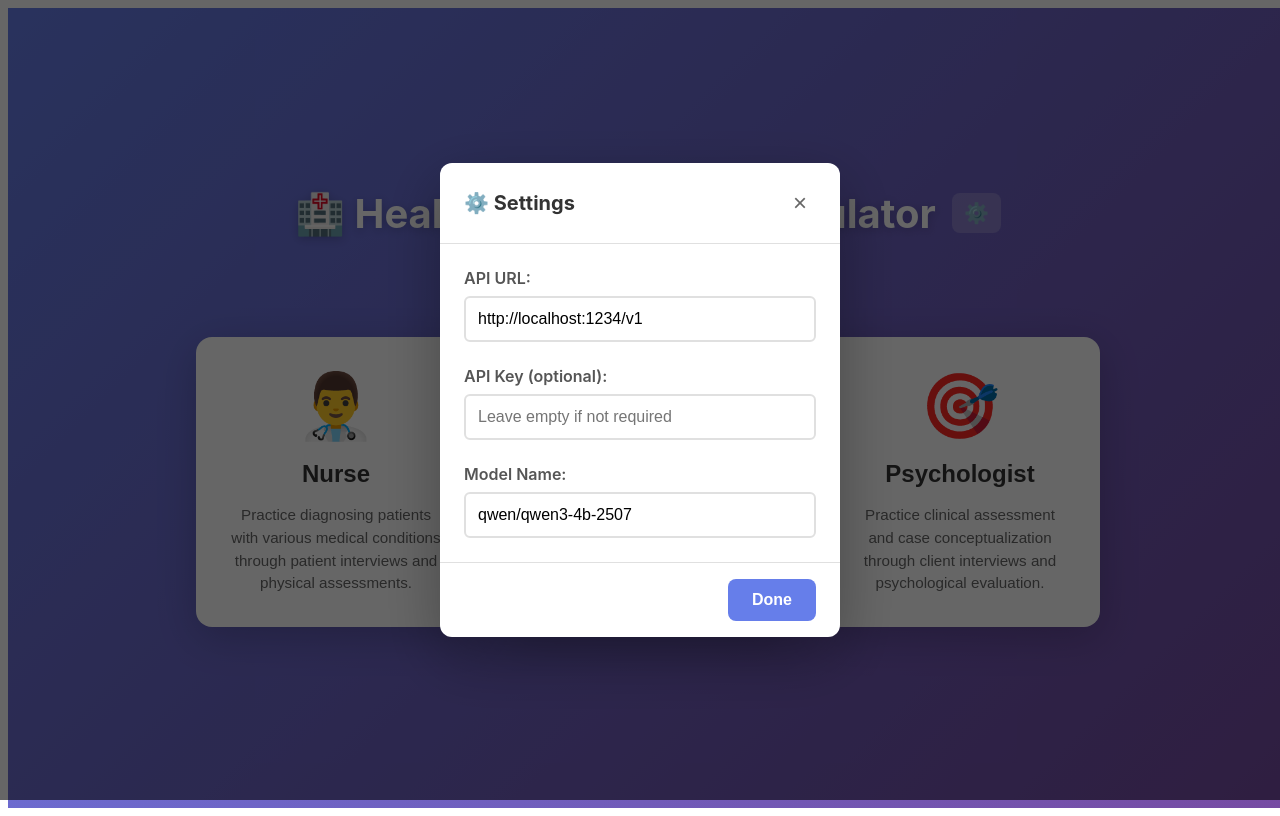
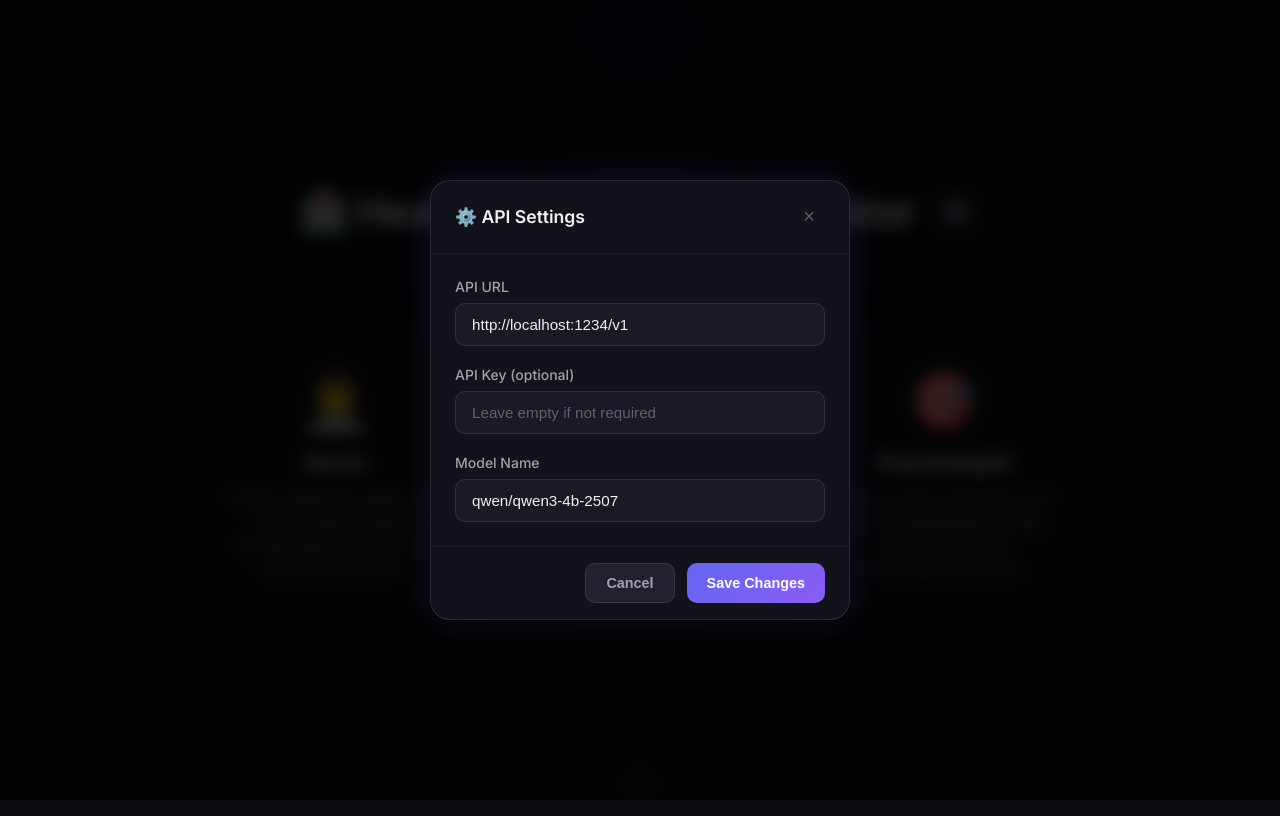
Before and after one commit to BeardedUnicorn/health-practitioner-sim, a React (Vite) app: page / in a window 1280 px wide. Both pictures are taken after a click on the button "⚙️". Built offline with nearby package versions, Linux system fonts and the light colour scheme.

Commit message:
feat: update app to healthcare training simulator with dark theme and styling

```diff
--- a/index.html
+++ b/index.html
@@ -4,7 +4,17 @@
     <meta charset="UTF-8" />
     <link rel="icon" type="image/svg+xml" href="/vite.svg" />
     <meta name="viewport" content="width=device-width, initial-scale=1.0" />
-    <title>Tauri + React + Typescript</title>
+    <meta name="color-scheme" content="dark" />
+    <title>Healthcare Training Simulator</title>
+    <link rel="preconnect" href="https://fonts.googleapis.com">
+    <link rel="preconnect" href="https://fonts.gstatic.com" crossorigin>
+    <link href="https://fonts.googleapis.com/css2?family=Inter:wght@400;500;600;700&display=swap" rel="stylesheet">
+    <style>
+      body {
+        margin: 0;
+        background: #0a0a0f;
+      }
+    </style>
   </head>
 
   <body>
--- a/src-tauri/tauri.conf.json
+++ b/src-tauri/tauri.conf.json
@@ -1,7 +1,7 @@
 {
-  "productName": "Nurse Training Simulator",
+  "productName": "Healthcare Training Simulator",
   "version": "0.1.0",
-  "identifier": "com.nursetraining.simulator",
+  "identifier": "com.healthcare.simulator",
   "build": {
     "beforeDevCommand": "npm run dev",
     "beforeBuildCommand": "npm run build",
@@ -13,7 +13,7 @@
       {
         "fullscreen": false,
         "resizable": true,
-        "title": "Nurse Training Simulator",
+        "title": "Healthcare Training Simulator",
         "width": 1200,
         "height": 800,
         "minWidth": 800,
--- a/src/App.css
+++ b/src/App.css
@@ -1,10 +1,75 @@
+:root {
+  /* Dark theme colors */
+  --bg-primary: #0a0a0f;
+  --bg-secondary: #12121a;
+  --bg-tertiary: #1a1a24;
+  --bg-elevated: #22222e;
+  --bg-hover: #2a2a38;
+
+  /* Text colors */
+  --text-primary: #f0f0f5;
+  --text-secondary: #a0a0b0;
+  --text-muted: #606070;
+
+  /* Accent colors */
+  --accent-primary: #6366f1;
+  --accent-primary-hover: #818cf8;
+  --accent-primary-muted: rgba(99, 102, 241, 0.15);
+  --accent-secondary: #8b5cf6;
+  --accent-gradient: linear-gradient(135deg, #6366f1 0%, #8b5cf6 100%);
+
+  /* Status colors */
+  --success: #10b981;
+  --success-bg: rgba(16, 185, 129, 0.15);
+  --success-border: rgba(16, 185, 129, 0.3);
+  --error: #ef4444;
+  --error-bg: rgba(239, 68, 68, 0.15);
+  --error-border: rgba(239, 68, 68, 0.3);
+  --warning: #f59e0b;
+  --warning-bg: rgba(245, 158, 11, 0.15);
+  --warning-border: rgba(245, 158, 11, 0.3);
+
+  /* Border colors */
+  --border-subtle: rgba(255, 255, 255, 0.06);
+  --border-default: rgba(255, 255, 255, 0.1);
+  --border-strong: rgba(255, 255, 255, 0.15);
+
+  /* Shadows */
+  --shadow-sm: 0 2px 8px rgba(0, 0, 0, 0.3);
+  --shadow-md: 0 4px 20px rgba(0, 0, 0, 0.4);
+  --shadow-lg: 0 8px 40px rgba(0, 0, 0, 0.5);
+  --shadow-glow: 0 0 30px rgba(99, 102, 241, 0.2);
+
+  /* Transitions */
+  --transition-fast: 0.15s ease;
+  --transition-normal: 0.25s ease;
+  --transition-slow: 0.4s ease;
+
+  /* Border radius */
+  --radius-sm: 6px;
+  --radius-md: 10px;
+  --radius-lg: 14px;
+  --radius-xl: 20px;
+}
+
+* {
+  box-sizing: border-box;
+}
+
+body {
+  margin: 0;
+  background: var(--bg-primary);
+  color: var(--text-primary);
+}
+
 .app {
   width: 100vw;
   height: 100vh;
   display: flex;
   flex-direction: column;
-  background: linear-gradient(135deg, #667eea 0%, #764ba2 100%);
-  font-family: -apple-system, BlinkMacSystemFont, 'Segoe UI', 'Roboto', 'Oxygen', 'Ubuntu', 'Cantarell', sans-serif;
+  background: var(--bg-primary);
+  font-family: 'Inter', -apple-system, BlinkMacSystemFont, 'Segoe UI', 'Roboto', sans-serif;
+  color: var(--text-primary);
 }
 
 /* Modal */
@@ -14,7 +79,8 @@
   left: 0;
   right: 0;
   bottom: 0;
-  background: rgba(0, 0, 0, 0.6);
+  background: rgba(0, 0, 0, 0.8);
+  backdrop-filter: blur(8px);
   display: flex;
   align-items: center;
   justify-content: center;
@@ -23,19 +89,16 @@
 }
 
 @keyframes fadeIn {
-  from {
-    opacity: 0;
-  }
-  to {
-    opacity: 1;
-  }
+  from { opacity: 0; }
+  to { opacity: 1; }
 }
 
 .modal-content {
-  background: white;
-  border-radius: 12px;
-  box-shadow: 0 20px 60px rgba(0, 0, 0, 0.3);
-  min-width: 400px;
+  background: var(--bg-secondary);
+  border: 1px solid var(--border-default);
+  border-radius: var(--radius-xl);
+  box-shadow: var(--shadow-lg), var(--shadow-glow);
+  min-width: 420px;
   max-width: 90vw;
   max-height: 90vh;
   overflow: hidden;
@@ -45,11 +108,11 @@
 @keyframes slideUp {
   from {
     opacity: 0;
-    transform: translateY(20px);
+    transform: translateY(20px) scale(0.98);
   }
   to {
     opacity: 1;
-    transform: translateY(0);
+    transform: translateY(0) scale(1);
   }
 }
 
@@ -57,21 +120,22 @@
   display: flex;
   justify-content: space-between;
   align-items: center;
-  padding: 1.5rem;
-  border-bottom: 1px solid #e0e0e0;
+  padding: 1.25rem 1.5rem;
+  border-bottom: 1px solid var(--border-subtle);
 }
 
 .modal-header h2 {
   margin: 0;
-  color: #333;
-  font-size: 1.25rem;
+  color: var(--text-primary);
+  font-size: 1.1rem;
+  font-weight: 600;
 }
 
 .modal-close {
-  background: none;
+  background: transparent;
   border: none;
-  font-size: 1.5rem;
-  color: #666;
+  font-size: 1.25rem;
+  color: var(--text-muted);
   cursor: pointer;
   padding: 0;
   width: 32px;
@@ -79,13 +143,13 @@
   display: flex;
   align-items: center;
   justify-content: center;
-  border-radius: 6px;
-  transition: all 0.2s;
+  border-radius: var(--radius-sm);
+  transition: all var(--transition-fast);
 }
 
 .modal-close:hover {
-  background: #f0f0f0;
-  color: #333;
+  background: var(--bg-hover);
+  color: var(--text-primary);
 }
 
 .modal-body {
@@ -94,10 +158,10 @@
 
 .modal-footer {
   padding: 1rem 1.5rem;
-  border-top: 1px solid #e0e0e0;
+  border-top: 1px solid var(--border-subtle);
   display: flex;
   justify-content: flex-end;
-  gap: 0.5rem;
+  gap: 0.75rem;
 }
 
 /* Profession Selection */
@@ -108,91 +172,120 @@
   align-items: center;
   justify-content: center;
   padding: 2rem;
+  background:
+    radial-gradient(ellipse at top, rgba(99, 102, 241, 0.1) 0%, transparent 50%),
+    radial-gradient(ellipse at bottom, rgba(139, 92, 246, 0.08) 0%, transparent 50%),
+    var(--bg-primary);
 }
 
 .profession-header {
   display: flex;
   align-items: center;
   gap: 1rem;
-  margin-bottom: 0.5rem;
+  margin-bottom: 0.75rem;
 }
 
 .profession-header h1 {
-  color: white;
+  color: var(--text-primary);
   font-size: 2.5rem;
+  font-weight: 700;
   margin: 0;
-  text-shadow: 0 2px 10px rgba(0, 0, 0, 0.2);
+  letter-spacing: -0.02em;
 }
 
 .btn-icon {
-  background: rgba(255, 255, 255, 0.2);
-  border: none;
-  border-radius: 8px;
-  padding: 0.5rem 0.75rem;
-  font-size: 1.25rem;
+  background: var(--bg-elevated);
+  border: 1px solid var(--border-default);
+  border-radius: var(--radius-md);
+  padding: 0.6rem 0.8rem;
+  font-size: 1.1rem;
   cursor: pointer;
-  transition: all 0.2s;
+  transition: all var(--transition-fast);
+  color: var(--text-secondary);
 }
 
 .btn-icon:hover {
-  background: rgba(255, 255, 255, 0.3);
+  background: var(--bg-hover);
+  border-color: var(--border-strong);
+  color: var(--text-primary);
   transform: translateY(-2px);
 }
 
 .profession-select-container .subtitle {
-  color: rgba(255, 255, 255, 0.9);
-  font-size: 1.2rem;
+  color: var(--text-secondary);
+  font-size: 1.1rem;
   margin-bottom: 3rem;
+  font-weight: 400;
 }
 
 .profession-cards {
   display: flex;
-  gap: 2rem;
+  gap: 1.5rem;
   flex-wrap: wrap;
   justify-content: center;
-  max-width: 1200px;
+  max-width: 1000px;
 }
 
 .profession-card {
-  background: white;
-  border: none;
-  border-radius: 16px;
+  background: var(--bg-secondary);
+  border: 1px solid var(--border-default);
+  border-radius: var(--radius-xl);
   padding: 2rem;
   width: 280px;
   cursor: pointer;
-  transition: all 0.3s ease;
-  box-shadow: 0 10px 40px rgba(0, 0, 0, 0.2);
+  transition: all var(--transition-normal);
   text-align: center;
+  position: relative;
+  overflow: hidden;
+}
+
+.profession-card::before {
+  content: '';
+  position: absolute;
+  top: 0;
+  left: 0;
+  right: 0;
+  height: 3px;
+  background: var(--accent-gradient);
+  opacity: 0;
+  transition: opacity var(--transition-normal);
 }
 
 .profession-card:hover {
-  transform: translateY(-8px);
-  box-shadow: 0 20px 60px rgba(0, 0, 0, 0.3);
+  transform: translateY(-6px);
+  border-color: var(--accent-primary);
+  box-shadow: var(--shadow-lg), var(--shadow-glow);
+}
+
+.profession-card:hover::before {
+  opacity: 1;
 }
 
 .profession-card .profession-emoji {
-  font-size: 4rem;
+  font-size: 3.5rem;
   margin-bottom: 1rem;
+  display: block;
 }
 
 .profession-card h2 {
-  margin: 0 0 1rem 0;
-  color: #333;
-  font-size: 1.5rem;
+  margin: 0 0 0.75rem 0;
+  color: var(--text-primary);
+  font-size: 1.35rem;
+  font-weight: 600;
 }
 
 .profession-card p {
   margin: 0;
-  color: #666;
-  font-size: 0.95rem;
-  line-height: 1.5;
+  color: var(--text-secondary);
+  font-size: 0.9rem;
+  line-height: 1.6;
 }
 
 /* Header */
 .header {
-  background: white;
-  padding: 1rem 2rem;
-  box-shadow: 0 2px 10px rgba(0, 0, 0, 0.1);
+  background: var(--bg-secondary);
+  padding: 0.875rem 1.5rem;
+  border-bottom: 1px solid var(--border-subtle);
   display: flex;
   justify-content: space-between;
   align-items: center;
@@ -200,8 +293,10 @@
 
 .header h1 {
   margin: 0;
-  font-size: 1.5rem;
-  color: #333;
+  font-size: 1.25rem;
+  font-weight: 600;
+  color: var(--text-primary);
+  letter-spacing: -0.01em;
 }
 
 .header-buttons {
@@ -211,7 +306,7 @@
 
 /* Form */
 .form-group {
-  margin-bottom: 1.5rem;
+  margin-bottom: 1.25rem;
 }
 
 .form-group:last-child {
@@ -221,23 +316,30 @@
 .form-group label {
   display: block;
   margin-bottom: 0.5rem;
-  font-weight: 600;
-  color: #555;
+  font-weight: 500;
+  font-size: 0.875rem;
+  color: var(--text-secondary);
 }
 
 .form-group input {
   width: 100%;
-  padding: 0.75rem;
-  border: 2px solid #e0e0e0;
-  border-radius: 6px;
-  font-size: 1rem;
-  box-sizing: border-box;
-  transition: border-color 0.3s;
+  padding: 0.75rem 1rem;
+  background: var(--bg-tertiary);
+  border: 1px solid var(--border-default);
+  border-radius: var(--radius-md);
+  font-size: 0.95rem;
+  color: var(--text-primary);
+  transition: all var(--transition-fast);
+}
+
+.form-group input::placeholder {
+  color: var(--text-muted);
 }
 
 .form-group input:focus {
   outline: none;
-  border-color: #667eea;
+  border-color: var(--accent-primary);
+  box-shadow: 0 0 0 3px var(--accent-primary-muted);
 }
 
 /* Start Container */
@@ -248,27 +350,34 @@
   align-items: center;
   justify-content: center;
   padding: 2rem;
+  background:
+    radial-gradient(ellipse at center, rgba(99, 102, 241, 0.05) 0%, transparent 60%),
+    var(--bg-primary);
 }
 
 .start-container > div {
-  background: white;
+  background: var(--bg-secondary);
+  border: 1px solid var(--border-default);
   padding: 3rem;
-  border-radius: 12px;
-  box-shadow: 0 10px 40px rgba(0, 0, 0, 0.2);
-  max-width: 600px;
+  border-radius: var(--radius-xl);
+  box-shadow: var(--shadow-md);
+  max-width: 550px;
   text-align: center;
 }
 
 .start-container h2 {
-  color: #333;
+  color: var(--text-primary);
   margin-top: 0;
   margin-bottom: 1rem;
+  font-size: 1.5rem;
+  font-weight: 600;
 }
 
 .start-container p {
-  color: #666;
-  font-size: 1.1rem;
+  color: var(--text-secondary);
+  font-size: 1rem;
   margin-bottom: 2rem;
+  line-height: 1.6;
 }
 
 /* Session Container */
@@ -278,14 +387,15 @@
   gap: 1rem;
   padding: 1rem;
   overflow: hidden;
+  background: var(--bg-primary);
 }
 
 /* Chat Container */
 .chat-container {
   flex: 1;
-  background: white;
-  border-radius: 12px;
-  box-shadow: 0 10px 40px rgba(0, 0, 0, 0.2);
+  background: var(--bg-secondary);
+  border: 1px solid var(--border-subtle);
+  border-radius: var(--radius-lg);
   display: flex;
   flex-direction: column;
   overflow: hidden;
@@ -304,7 +414,19 @@
 .message {
   display: flex;
   flex-direction: column;
-  max-width: 70%;
+  max-width: 75%;
+  animation: messageIn 0.3s ease-out;
+}
+
+@keyframes messageIn {
+  from {
+    opacity: 0;
+    transform: translateY(10px);
+  }
+  to {
+    opacity: 1;
+    transform: translateY(0);
+  }
 }
 
 .message.user {
@@ -318,133 +440,164 @@
 }
 
 .message-label {
-  font-size: 0.85rem;
-  font-weight: 600;
-  margin-bottom: 0.25rem;
-  color: #666;
+  font-size: 0.75rem;
+  font-weight: 500;
+  margin-bottom: 0.35rem;
+  color: var(--text-muted);
+  text-transform: uppercase;
+  letter-spacing: 0.05em;
 }
 
 .message-content {
-  padding: 1rem;
-  border-radius: 12px;
-  line-height: 1.5;
+  padding: 0.875rem 1.125rem;
+  border-radius: var(--radius-lg);
+  line-height: 1.55;
+  font-size: 0.95rem;
 }
 
 .message.user .message-content {
-  background: #667eea;
+  background: var(--accent-gradient);
   color: white;
+  border-bottom-right-radius: var(--radius-sm);
 }
 
 .message.assistant .message-content {
-  background: #f0f0f0;
-  color: #333;
+  background: var(--bg-elevated);
+  color: var(--text-primary);
+  border: 1px solid var(--border-subtle);
+  border-bottom-left-radius: var(--radius-sm);
 }
 
 .message-content.typing {
-  font-style: italic;
-  opacity: 0.7;
+  color: var(--text-muted);
+}
+
+.message-content.typing::after {
+  content: '';
+  animation: ellipsis 1.5s infinite;
+}
+
+@keyframes ellipsis {
+  0%, 20% { content: ''; }
+  40% { content: '.'; }
+  60% { content: '..'; }
+  80%, 100% { content: '...'; }
 }
 
 /* Feedback */
 .feedback {
-  padding: 1rem;
-  margin: 0 1.5rem;
-  border-radius: 8px;
-  font-weight: 600;
+  padding: 1rem 1.25rem;
+  margin: 0 1.5rem 1rem;
+  border-radius: var(--radius-md);
+  font-weight: 500;
+  font-size: 0.95rem;
   display: flex;
   align-items: center;
   justify-content: space-between;
+  animation: slideIn 0.3s ease-out;
 }
 
 .feedback.correct {
-  background: #d4edda;
-  color: #155724;
-  border: 2px solid #c3e6cb;
+  background: var(--success-bg);
+  color: var(--success);
+  border: 1px solid var(--success-border);
 }
 
 .feedback.incorrect {
-  background: #f8d7da;
-  color: #721c24;
-  border: 2px solid #f5c6cb;
+  background: var(--error-bg);
+  color: var(--error);
+  border: 1px solid var(--error-border);
 }
 
 /* Input */
 .input-container {
   display: flex;
-  gap: 0.5rem;
+  gap: 0.75rem;
   padding: 1rem 1.5rem;
-  border-top: 2px solid #f0f0f0;
+  border-top: 1px solid var(--border-subtle);
+  background: var(--bg-tertiary);
 }
 
 .input-container input {
   flex: 1;
-  padding: 0.75rem;
-  border: 2px solid #e0e0e0;
-  border-radius: 8px;
-  font-size: 1rem;
-  transition: border-color 0.3s;
+  padding: 0.875rem 1rem;
+  background: var(--bg-secondary);
+  border: 1px solid var(--border-default);
+  border-radius: var(--radius-md);
+  font-size: 0.95rem;
+  color: var(--text-primary);
+  transition: all var(--transition-fast);
+}
+
+.input-container input::placeholder {
+  color: var(--text-muted);
 }
 
 .input-container input:focus {
   outline: none;
-  border-color: #667eea;
+  border-color: var(--accent-primary);
+  box-shadow: 0 0 0 3px var(--accent-primary-muted);
 }
 
 .input-container input:disabled {
-  background: #f5f5f5;
+  background: var(--bg-tertiary);
+  color: var(--text-muted);
   cursor: not-allowed;
 }
 
 .hint {
-  padding: 0.5rem 1.5rem 1rem;
-  font-size: 0.9rem;
-  color: #666;
+  padding: 0.625rem 1.5rem 1rem;
+  font-size: 0.8rem;
+  color: var(--text-muted);
   text-align: center;
+  background: var(--bg-tertiary);
 }
 
 /* Sidebar */
 .sidebar {
-  width: 280px;
+  width: 300px;
   display: flex;
   flex-direction: column;
-  gap: 1rem;
+  gap: 0.75rem;
 }
 
 .info-box {
-  background: white;
-  padding: 1.5rem;
-  border-radius: 12px;
-  box-shadow: 0 10px 40px rgba(0, 0, 0, 0.2);
+  background: var(--bg-secondary);
+  border: 1px solid var(--border-subtle);
+  padding: 1.25rem;
+  border-radius: var(--radius-lg);
 }
 
 .info-box h3 {
-  margin-top: 0;
-  color: #333;
+  margin: 0 0 1rem 0;
+  color: var(--text-primary);
+  font-size: 0.95rem;
+  font-weight: 600;
 }
 
 .info-box ol {
-  padding-left: 1.5rem;
-  color: #666;
+  padding-left: 1.25rem;
+  color: var(--text-secondary);
   line-height: 1.8;
-  margin-bottom: 0;
+  margin: 0;
+  font-size: 0.875rem;
 }
 
 .answer-box {
-  margin-top: 1rem;
-  background: #fff3cd;
-  border: 2px solid #ffc107;
+  background: var(--warning-bg);
+  border: 1px solid var(--warning-border);
   animation: slideIn 0.3s ease-out;
 }
 
 .answer-box h3 {
-  color: #856404;
+  color: var(--warning);
   margin-bottom: 0.5rem;
 }
 
 .answer-text {
-  font-size: 1.1rem;
+  font-size: 1rem;
   font-weight: 600;
-  color: #333;
+  color: var(--text-primary);
   margin: 0;
 }
 
@@ -461,22 +614,21 @@
 
 /* Toolkit */
 .toolkit-box {
-  margin-top: 0.5rem;
-  max-height: 500px;
+  max-height: 450px;
   overflow-y: auto;
   animation: slideIn 0.3s ease-out;
-  background: #f8f9fa;
-  border: 2px solid #667eea;
+  background: var(--bg-tertiary);
+  border: 1px solid var(--accent-primary);
 }
 
 .toolkit-box h3 {
-  color: #667eea;
+  color: var(--accent-primary-hover);
   margin-bottom: 1rem;
-  font-size: 1.1rem;
+  font-size: 0.95rem;
 }
 
 .toolkit-section {
-  margin-bottom: 1.5rem;
+  margin-bottom: 1.25rem;
 }
 
 .toolkit-section:last-child {
@@ -484,27 +636,29 @@
 }
 
 .toolkit-section h4 {
-  font-size: 0.9rem;
-  color: #555;
-  margin-bottom: 0.5rem;
-  margin-top: 0;
-  padding-bottom: 0.25rem;
-  border-bottom: 1px solid #ddd;
+  font-size: 0.75rem;
+  font-weight: 600;
+  color: var(--text-muted);
+  margin: 0 0 0.5rem 0;
+  padding-bottom: 0.375rem;
+  border-bottom: 1px solid var(--border-subtle);
+  text-transform: uppercase;
+  letter-spacing: 0.05em;
 }
 
 .toolkit-btn {
   display: block;
   width: 100%;
-  padding: 0.6rem;
-  margin-bottom: 0.4rem;
-  background: white;
-  border: 1px solid #ddd;
-  border-radius: 6px;
+  padding: 0.625rem 0.75rem;
+  margin-bottom: 0.375rem;
+  background: var(--bg-secondary);
+  border: 1px solid var(--border-default);
+  border-radius: var(--radius-sm);
   font-size: 0.85rem;
   text-align: left;
   cursor: pointer;
-  transition: all 0.2s;
-  color: #333;
+  transition: all var(--transition-fast);
+  color: var(--text-secondary);
   font-weight: 500;
 }
 
@@ -513,28 +667,27 @@
 }
 
 .toolkit-btn:hover:not(:disabled) {
-  background: #667eea;
-  color: white;
-  border-color: #667eea;
-  transform: translateX(3px);
+  background: var(--accent-primary-muted);
+  color: var(--accent-primary-hover);
+  border-color: var(--accent-primary);
+  transform: translateX(4px);
 }
 
 .toolkit-btn:disabled {
-  opacity: 0.5;
+  opacity: 0.4;
   cursor: wait;
-  background: #e9ecef;
 }
 
 .toolkit-btn-full {
-  background: #667eea;
-  color: white;
-  border-color: #667eea;
+  background: var(--accent-primary-muted);
+  color: var(--accent-primary-hover);
+  border-color: var(--accent-primary);
   font-weight: 600;
 }
 
 .toolkit-btn-full:hover:not(:disabled) {
-  background: #5568d3;
-  transform: translateY(-2px);
+  background: var(--accent-primary);
+  color: white;
 }
 
 .toolkit-box::-webkit-scrollbar {
@@ -542,55 +695,65 @@
 }
 
 .toolkit-box::-webkit-scrollbar-track {
-  background: #f1f1f1;
+  background: var(--bg-secondary);
   border-radius: 10px;
 }
 
 .toolkit-box::-webkit-scrollbar-thumb {
-  background: #667eea;
+  background: var(--accent-primary);
   border-radius: 10px;
 }
 
 .toolkit-box::-webkit-scrollbar-thumb:hover {
-  background: #5568d3;
+  background: var(--accent-primary-hover);
 }
 
 /* Buttons */
 .btn-primary, .btn-secondary {
-  padding: 0.75rem 1.5rem;
+  padding: 0.7rem 1.25rem;
   border: none;
-  border-radius: 8px;
-  font-size: 1rem;
+  border-radius: var(--radius-md);
+  font-size: 0.9rem;
   font-weight: 600;
   cursor: pointer;
-  transition: all 0.3s;
+  transition: all var(--transition-fast);
+  display: inline-flex;
+  align-items: center;
+  justify-content: center;
+  gap: 0.5rem;
 }
 
 .btn-primary {
-  background: #667eea;
+  background: var(--accent-gradient);
   color: white;
+  border: none;
 }
 
 .btn-primary:hover:not(:disabled) {
-  background: #5568d3;
   transform: translateY(-2px);
-  box-shadow: 0 5px 15px rgba(102, 126, 234, 0.4);
+  box-shadow: 0 4px 20px rgba(99, 102, 241, 0.4);
+}
+
+.btn-primary:active:not(:disabled) {
+  transform: translateY(0);
 }
 
 .btn-primary:disabled {
-  background: #ccc;
+  background: var(--bg-elevated);
+  color: var(--text-muted);
   cursor: not-allowed;
 }
 
 .btn-secondary {
-  background: white;
-  color: #667eea;
-  border: 2px solid #667eea;
+  background: var(--bg-elevated);
+  color: var(--text-secondary);
+  border: 1px solid var(--border-default);
 }
 
 .btn-secondary:hover:not(:disabled) {
-  background: #f8f9ff;
-  transform: translateY(-2px);
+  background: var(--bg-hover);
+  color: var(--text-primary);
+  border-color: var(--border-strong);
 }
 
 .btn-secondary:disabled {
@@ -600,24 +763,37 @@
 
 .btn-large {
   padding: 1rem 2rem;
-  font-size: 1.2rem;
+  font-size: 1rem;
 }
 
 /* Scrollbar */
 .messages::-webkit-scrollbar {
-  width: 8px;
+  width: 6px;
 }
 
 .messages::-webkit-scrollbar-track {
-  background: #f1f1f1;
+  background: var(--bg-tertiary);
   border-radius: 10px;
 }
 
 .messages::-webkit-scrollbar-thumb {
-  background: #888;
+  background: var(--bg-hover);
   border-radius: 10px;
 }
 
 .messages::-webkit-scrollbar-thumb:hover {
-  background: #555;
+  background: var(--text-muted);
 }
+
+/* Focus visible for accessibility */
+button:focus-visible,
+input:focus-visible {
+  outline: 2px solid var(--accent-primary);
+  outline-offset: 2px;
+}
+
+/* Selection */
+::selection {
+  background: var(--accent-primary);
+  color: white;
+}
--- a/src/components/Message.tsx
+++ b/src/components/Message.tsx
@@ -30,7 +30,7 @@ export function TypingIndicator({ patientLabel, patientEmoji }: TypingIndicatorP
   return (
     <div className="message assistant">
       <div className="message-label">{patientEmoji} {patientLabel}</div>
-      <div className="message-content typing">Thinking...</div>
+      <div className="message-content typing">Thinking</div>
     </div>
   );
 }
--- a/src/components/ProfessionSelect.tsx
+++ b/src/components/ProfessionSelect.tsx
@@ -26,7 +26,7 @@ export function ProfessionSelect({ onSelect, onOpenSettings }: ProfessionSelectP
             className="profession-card"
             onClick={() => onSelect(config.id)}
           >
-            <div className="profession-emoji">{config.emoji}</div>
+            <span className="profession-emoji">{config.emoji}</span>
             <h2>{config.name}</h2>
             <p>{config.description}</p>
           </button>
--- a/src/components/SettingsModal.tsx
+++ b/src/components/SettingsModal.tsx
@@ -11,13 +11,13 @@ export function SettingsModal({ config, onChange, onClose }: SettingsModalProps)
     <div className="modal-overlay" onClick={onClose}>
       <div className="modal-content" onClick={(e) => e.stopPropagation()}>
         <div className="modal-header">
-          <h2>⚙️ Settings</h2>
+          <h2>⚙️ API Settings</h2>
           <button className="modal-close" onClick={onClose}>×</button>
         </div>
 
         <div className="modal-body">
           <div className="form-group">
-            <label>API URL:</label>
+            <label>API URL</label>
             <input
               type="text"
               value={config.apiUrl}
@@ -26,7 +26,7 @@ export function SettingsModal({ config, onChange, onClose }: SettingsModalProps)
             />
           </div>
           <div className="form-group">
-            <label>API Key (optional):</label>
+            <label>API Key (optional)</label>
             <input
               type="password"
               value={config.apiKey}
@@ -35,19 +35,22 @@ export function SettingsModal({ config, onChange, onClose }: SettingsModalProps)
             />
           </div>
           <div className="form-group">
-            <label>Model Name:</label>
+            <label>Model Name</label>
             <input
               type="text"
               value={config.modelName}
               onChange={(e) => onChange({ ...config, modelName: e.target.value })}
-              placeholder="local-model"
+              placeholder="Enter model name"
             />
           </div>
         </div>
 
         <div className="modal-footer">
+          <button onClick={onClose} className="btn-secondary">
+            Cancel
+          </button>
           <button onClick={onClose} className="btn-primary">
-            Done
+            Save Changes
           </button>
         </div>
       </div>
```
Also changed, not shown: src/components/Sidebar.tsx (+3 -5 lines).
